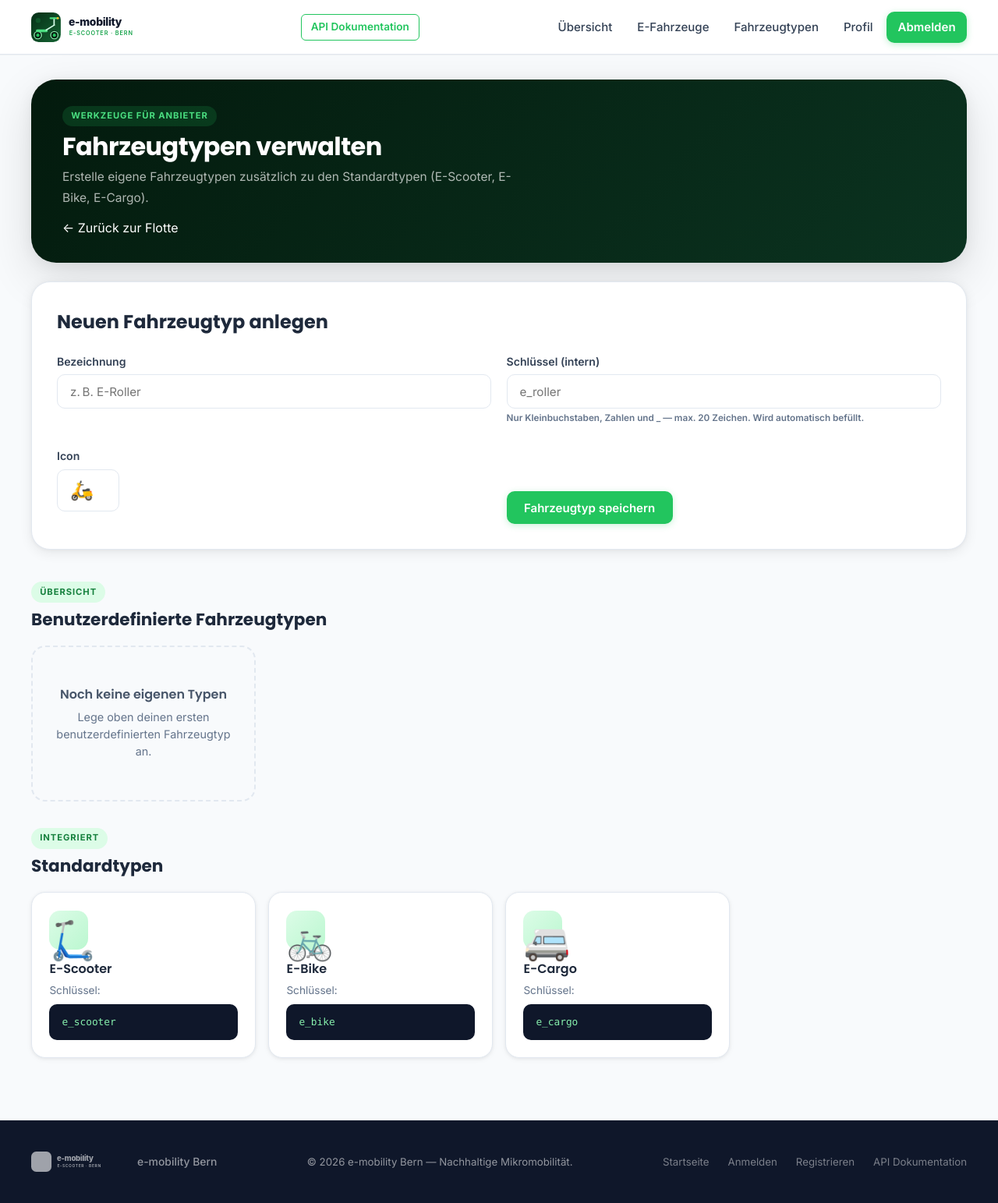
After one commit to mogomes/e-mobility, a Flask app: page /providers/vehicle-types in a window 1280 px wide. The commit adds this page. Shown: the whole page at 78% size. Run offline with Flask 3, Linux system fonts and the light colour scheme; a user stored in the database is signed in; parts of the project's set-up code (start-up, migrations or seed data) failed here and were passed over.

Commit message:
feat: custom vehicle

```diff
--- a/app/__init__.py
+++ b/app/__init__.py
@@ -7,7 +7,7 @@ from sqlalchemy import text
 from config import Config
 
 from .extensions import db, login_manager, migrate
-from .presentation import role_label, status_label, vehicle_type_emoji, vehicle_type_label
+from .presentation import role_label, status_label, vehicle_type_icon, vehicle_type_label
 from .services import seed_demo_data
 
 
@@ -103,7 +103,7 @@ def create_app(test_config=None):
             'status_label': status_label,
             'role_label': role_label,
             'vehicle_type_label': vehicle_type_label,
-            'vehicle_type_emoji': vehicle_type_emoji,
+            'vehicle_type_icon': vehicle_type_icon,
         }
 
     with app.app_context():
--- a/app/providers/routes.py
+++ b/app/providers/routes.py
@@ -4,7 +4,7 @@ from flask import Blueprint, abort, flash, redirect, render_template, request, u
 from flask_login import current_user, login_required
 
 from ..extensions import db
-from ..models import User, Vehicle, VehicleStatus, UserRole, VehicleType, Rental
+from ..models import User, Vehicle, VehicleStatus, UserRole, VehicleType, Rental, CustomVehicleType
 
 
 providers_bp = Blueprint('providers', __name__)
@@ -50,7 +50,8 @@ def vehicles():
         return redirect(url_for('providers.vehicles'))
 
     vehicles = Vehicle.query.filter_by(provider_id=current_user.id).order_by(Vehicle.id.desc()).all()
-    return render_template('providers/vehicles.html', scooters=vehicles, scooter_status=VehicleStatus, vehicle_type=VehicleType, map_scooters=[serialize_vehicle_map(v) for v in vehicles])
+    custom_types = CustomVehicleType.query.order_by(CustomVehicleType.id).all()
+    return render_template('providers/vehicles.html', scooters=vehicles, scooter_status=VehicleStatus, vehicle_type=VehicleType, custom_types=custom_types, map_scooters=[serialize_vehicle_map(v) for v in vehicles])
 
 
 @providers_bp.route('/vehicles/<int:vehicle_id>/update', methods=['POST'])
@@ -78,6 +79,44 @@ def delete_vehicle(vehicle_id):
     db.session.commit()
     flash('Fahrzeug wurde gelöscht.', 'info')
     return redirect(url_for('providers.vehicles'))
+
+
+@providers_bp.route('/vehicle-types', methods=['GET', 'POST'])
+@login_required
+def vehicle_types():
+    ensure_provider()
+
+    if request.method == 'POST':
+        slug = request.form.get('slug', '').strip().lower().replace(' ', '_')[:20]
+        label = request.form.get('label', '').strip()
+        icon = request.form.get('icon', '🚗').strip() or '🚗'
+
+        if not slug or not label:
+            flash('Schlüssel und Bezeichnung sind Pflichtfelder.', 'danger')
+        elif CustomVehicleType.query.filter_by(slug=slug).first():
+            flash('Dieser Typ-Schlüssel existiert bereits.', 'danger')
+        elif any(slug == t.value for t in VehicleType):
+            flash('Dieser Schlüssel ist bereits als Standardtyp vergeben.', 'danger')
+        else:
+            ct = CustomVehicleType(slug=slug, label=label, icon=icon)
+            db.session.add(ct)
+            db.session.commit()
+            flash(f'Fahrzeugtyp „{label}" wurde erstellt.', 'success')
+        return redirect(url_for('providers.vehicle_types'))
+
+    custom_types = CustomVehicleType.query.order_by(CustomVehicleType.id).all()
+    return render_template('providers/vehicle_types.html', custom_types=custom_types)
+
+
+@providers_bp.route('/vehicle-types/<int:type_id>/delete', methods=['POST'])
+@login_required
+def delete_vehicle_type(type_id):
+    ensure_provider()
+    ct = db.get_or_404(CustomVehicleType, type_id)
+    db.session.delete(ct)
+    db.session.commit()
+    flash('Fahrzeugtyp wurde gelöscht.', 'info')
+    return redirect(url_for('providers.vehicle_types'))
 
 
 @providers_bp.route('/profile', methods=['GET'])
--- a/app/templates/base.html
+++ b/app/templates/base.html
@@ -25,6 +25,7 @@
               <a href="{{ url_for('main.dashboard') }}">Übersicht</a>
               {% if current_user.role == 'provider' %}
               <a href="{{ url_for('providers.vehicles') }}">E-Fahrzeuge</a>
+              <a href="{{ url_for('providers.vehicle_types') }}">Fahrzeugtypen</a>
               <a href="{{ url_for('providers.profile') }}">Profil</a>
               {% endif %}
               {% if current_user.role == 'rider' %}
--- a/app/templates/main/dashboard.html
+++ b/app/templates/main/dashboard.html
@@ -41,7 +41,7 @@
         <div class="battery-bar-fill{% if scooter.battery_level < 20 %} critical{% elif scooter.battery_level < 40 %} low{% endif %}"
              style="width: {{ scooter.battery_level }}%"></div>
       </div>
-      <div class="scooter-visual">{{ vehicle_type_emoji(scooter.vehicle_type) }}</div>
+      <div class="scooter-visual">{{ vehicle_type_icon(scooter.vehicle_type) }}</div>
       <p class="vehicle-type-label">{{ vehicle_type_label(scooter.vehicle_type) }}</p>
       <h3>{{ scooter.name }}</h3>
       <p><strong>Kennung:</strong> {{ scooter.public_id }}</p>
--- a/app/templates/main/index.html
+++ b/app/templates/main/index.html
@@ -80,7 +80,7 @@
         <div class="battery-bar-fill{% if scooter.battery_level < 20 %} critical{% elif scooter.battery_level < 40 %} low{% endif %}"
              style="width: {{ scooter.battery_level }}%"></div>
       </div>
-      <div class="scooter-visual">{{ vehicle_type_emoji(scooter.vehicle_type) }}</div>
+      <div class="scooter-visual">{{ vehicle_type_icon(scooter.vehicle_type) }}</div>
       <p class="vehicle-type-label">{{ vehicle_type_label(scooter.vehicle_type) }}</p>
       <h3>{{ scooter.name }}</h3>
       <p><strong>Kennung:</strong> {{ scooter.public_id }}</p>
--- /dev/null
+++ b/app/templates/providers/vehicle_types.html
@@ -0,0 +1,98 @@
+{% extends 'base.html' %}
+{% block title %}e-mobility | Fahrzeugtypen verwalten{% endblock %}
+{% block content %}
+
+<section class="dashboard-hero">
+  <div class="hero-copy">
+    <span class="eyebrow">Werkzeuge für Anbieter</span>
+    <h1>Fahrzeugtypen verwalten</h1>
+    <p>Erstelle eigene Fahrzeugtypen zusätzlich zu den Standardtypen (E-Scooter, E-Bike, E-Cargo).</p>
+    <a href="{{ url_for('providers.vehicles') }}" class="btn-secondary" style="display:inline-block;margin-top:.75rem">← Zurück zur Flotte</a>
+  </div>
+</section>
+
+<section class="form-card wide-card">
+  <h2>Neuen Fahrzeugtyp anlegen</h2>
+  <form method="post" class="form-grid">
+    <label>Bezeichnung
+      <input type="text" name="label" id="label-input" placeholder="z.&thinsp;B. E-Roller" required>
+    </label>
+    <label>Schlüssel (intern)
+      <input type="text" name="slug" id="slug-input" placeholder="e_roller" pattern="[a-z0-9_]{1,20}" title="Nur Kleinbuchstaben, Zahlen und Unterstriche, max. 20 Zeichen" required>
+      <small style="color:var(--muted,#64748b)">Nur Kleinbuchstaben, Zahlen und _ — max. 20 Zeichen. Wird automatisch befüllt.</small>
+    </label>
+    <label>Icon
+      <input type="text" name="icon" id="icon-input" placeholder="🛵" maxlength="4" style="font-size:1.5rem;width:5rem">
+    </label>
+    <div class="form-actions">
+      <button type="submit">Fahrzeugtyp speichern</button>
+    </div>
+  </form>
+</section>
+
+<section class="section-headline">
+  <div>
+    <span class="eyebrow">Übersicht</span>
+    <h2>Benutzerdefinierte Fahrzeugtypen</h2>
+  </div>
+</section>
+
+<div class="grid card-grid">
+  {% for ct in custom_types %}
+    <article class="card fleet-card">
+      <div class="scooter-visual" style="font-size:3rem">{{ ct.icon }}</div>
+      <h3 style="margin:.5rem 0 .25rem">{{ ct.label }}</h3>
+      <p style="color:var(--muted,#64748b);font-size:.85rem;margin:0 0 1rem">Schlüssel: <code>{{ ct.slug }}</code></p>
+      <form method="post" action="{{ url_for('providers.delete_vehicle_type', type_id=ct.id) }}">
+        <button type="submit" class="danger">Typ löschen</button>
+      </form>
+    </article>
+  {% else %}
+    <article class="card empty-card">
+      <h3>Noch keine eigenen Typen</h3>
+      <p>Lege oben deinen ersten benutzerdefinierten Fahrzeugtyp an.</p>
+    </article>
+  {% endfor %}
+</div>
+
+<section class="section-headline" style="margin-top:2rem">
+  <div>
+    <span class="eyebrow">Integriert</span>
+    <h2>Standardtypen</h2>
+  </div>
+</section>
+<div class="grid card-grid">
+  <article class="card fleet-card">
+    <div class="scooter-visual" style="font-size:3rem">🛴</div>
+    <h3 style="margin:.5rem 0 .25rem">E-Scooter</h3>
+    <p style="color:var(--muted,#64748b);font-size:.85rem;margin:0">Schlüssel: <code>e_scooter</code></p>
+  </article>
+  <article class="card fleet-card">
+    <div class="scooter-visual" style="font-size:3rem">🚲</div>
+    <h3 style="margin:.5rem 0 .25rem">E-Bike</h3>
+    <p style="color:var(--muted,#64748b);font-size:.85rem;margin:0">Schlüssel: <code>e_bike</code></p>
+  </article>
+  <article class="card fleet-card">
+    <div class="scooter-visual" style="font-size:3rem">🚐</div>
+    <h3 style="margin:.5rem 0 .25rem">E-Cargo</h3>
+    <p style="color:var(--muted,#64748b);font-size:.85rem;margin:0">Schlüssel: <code>e_cargo</code></p>
+  </article>
+</div>
+
+<script>
+  const labelInput = document.getElementById('label-input');
+  const slugInput = document.getElementById('slug-input');
+  labelInput.addEventListener('input', () => {
+    if (!slugInput.dataset.manual) {
+      slugInput.value = labelInput.value
+        .toLowerCase()
+        .replace(/\s+/g, '_')
+        .replace(/[^a-z0-9_]/g, '')
+        .slice(0, 20);
+    }
+  });
+  slugInput.addEventListener('input', () => {
+    slugInput.dataset.manual = '1';
+  });
+</script>
+{% endblock %}
```
Also changed, not shown: app/models.py (+10 -0 lines), app/presentation.py (+10 -4 lines), app/templates/providers/vehicles.html (+9 -2 lines).
